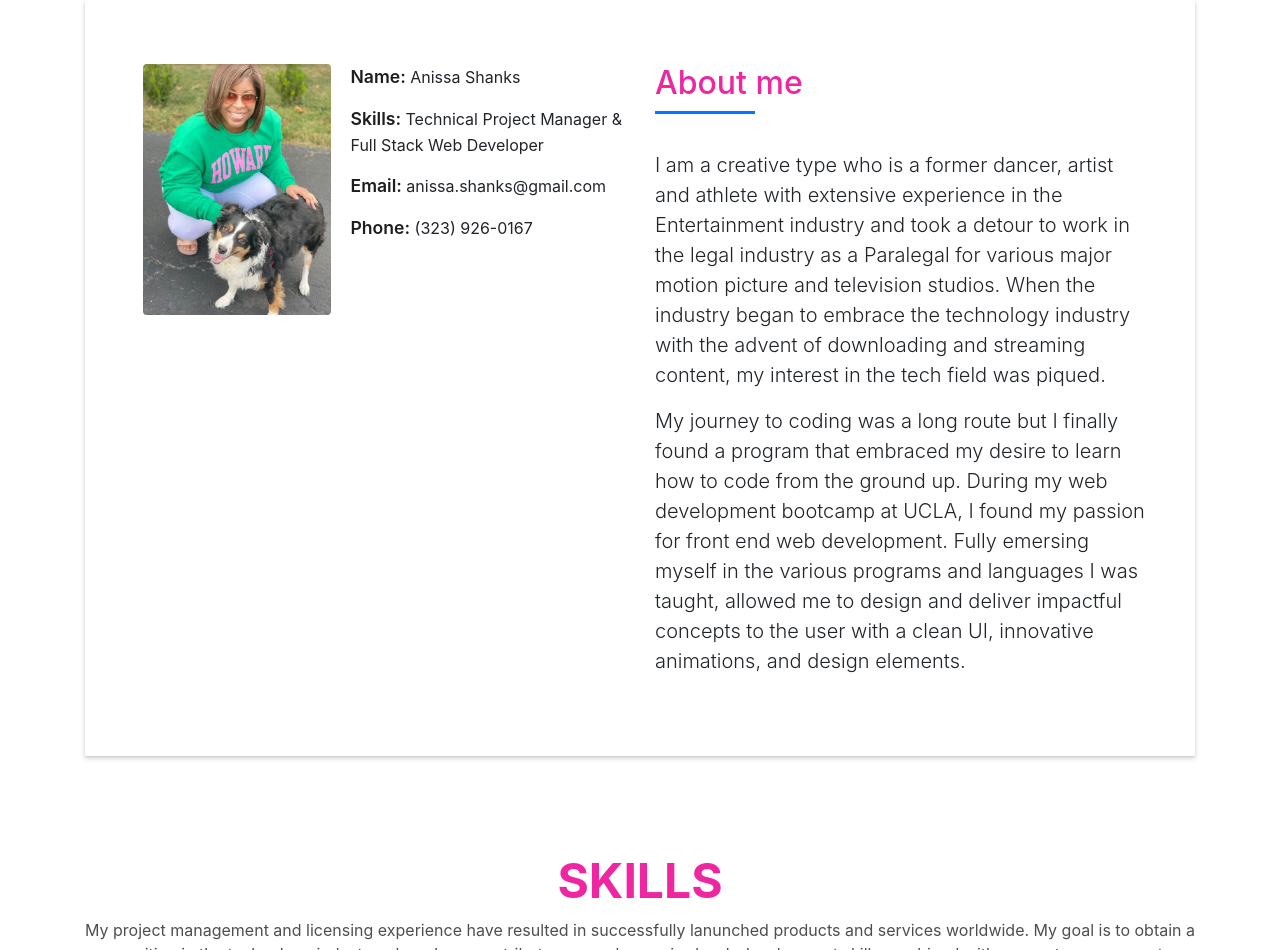
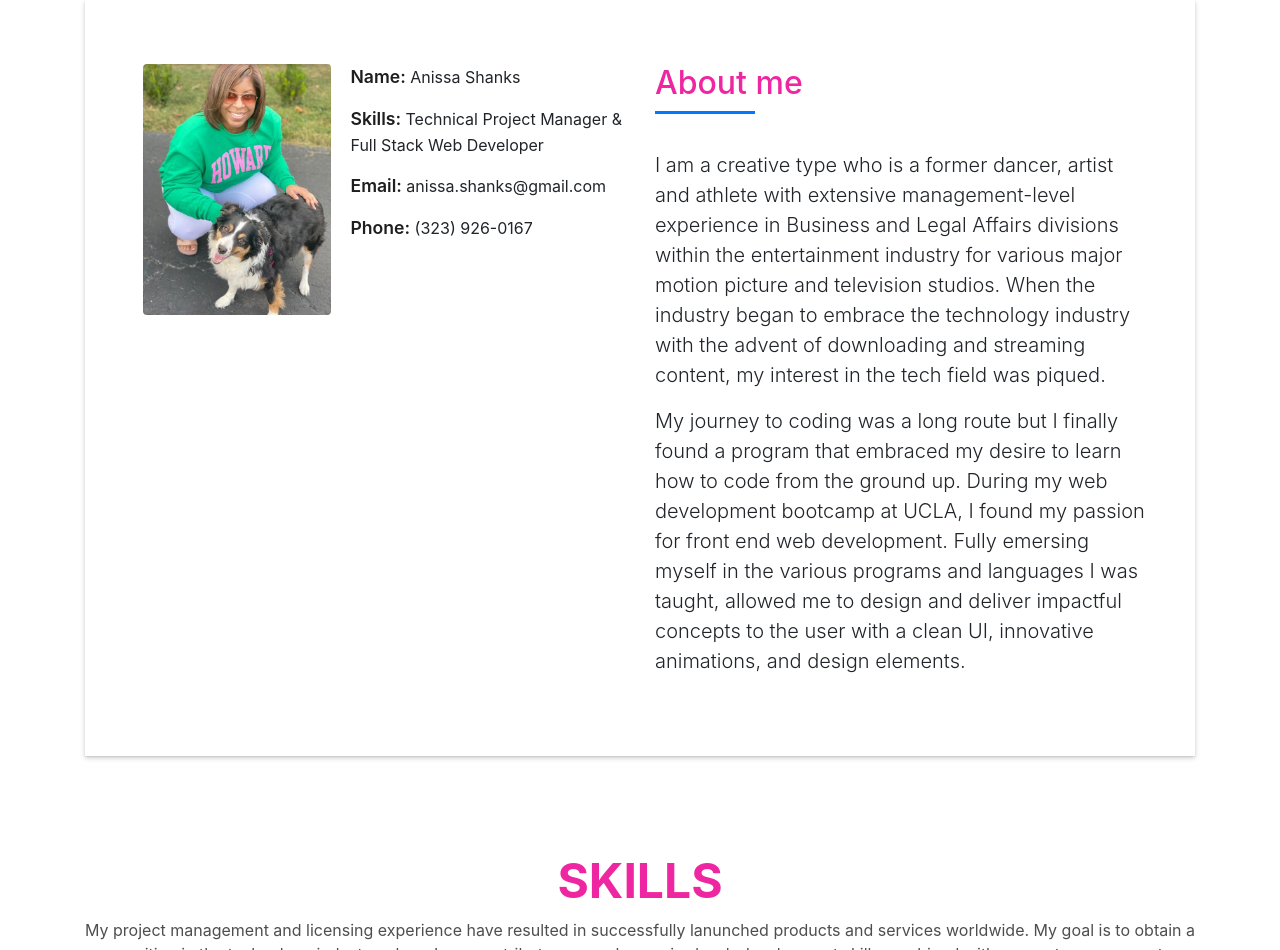
Before and after one commit to anissa1908/Portfolio_Final, a website with bundled scripts: page index.html in a window 1280 px wide. Shown: the part 864-1814 px from the top of the page. Built offline with nearby package versions, Linux system fonts and the light colour scheme; files whose address does not match are found by name; a web font is replaced by a local one.

Commit message:
updated wording to about me section

```diff
--- a/index.html
+++ b/index.html
@@ -144,8 +144,8 @@
                       </h5>
                     </div>
                     <p class="lead">
-                      I am a creative type who is a former dancer, artist and athlete with extensive experience in the Entertainment industry and took a detour to work in the legal industry
-                      as a Paralegal for various major motion picture and television studios. When the industry began to embrace
+                      I am a creative type who is a former dancer, artist and athlete with extensive management-level experience in Business and Legal Affairs divisions within the entertainment industry
+                      for various major motion picture and television studios. When the industry began to embrace
                       the technology industry with the advent of downloading and streaming content, my interest in the tech field
                       was piqued.
                     </p>
```
